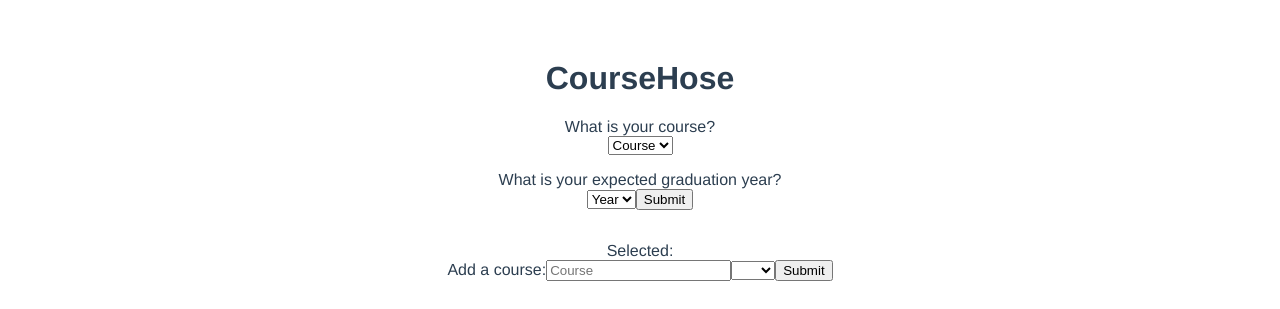
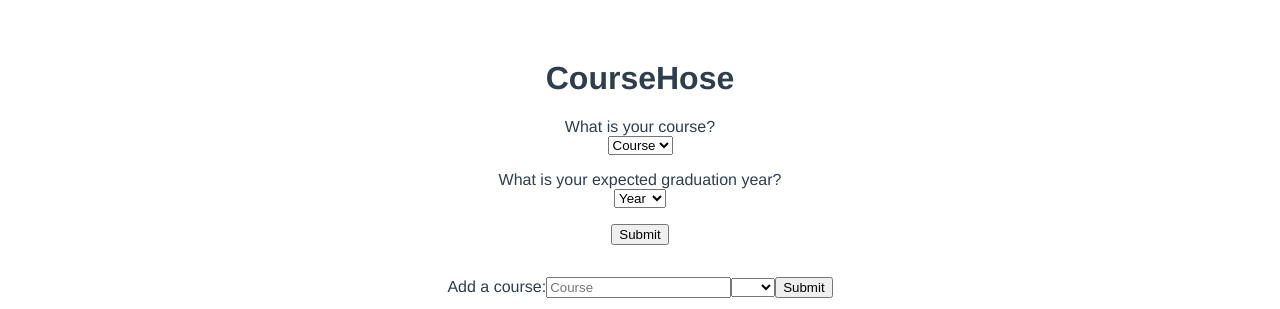
Before and after one commit to zhang-lucy/coursehose, a Vue app in the folder vue-app/: page / in a window 1280 px wide. Shown: the top 309 px of the page. Built offline with nearby package versions, Linux system fonts and the light colour scheme.

Commit message:
hard code things

```diff
--- a/vue-app/src/App.vue
+++ b/vue-app/src/App.vue
@@ -4,7 +4,11 @@
     <major-form :majors="majors"
     :years="years"/>
     <add-course @add:course="addCourse"/>
-    <road :semesters="semesters" @remove:course="removeCourse"/>
+    <road
+    :semesters="semesters"
+    :majors="majors"
+    @remove:course="removeCourse"
+    />
     <constraint-sidebar/>
   </div>
 </template>
@@ -29,7 +33,8 @@ export default {
         f20: [],
         s21: [],
       },
-      major: 0
+      majors: [{id: 0, value: "1"},{id:1, value: "2"},{id: 2, value: "6-1"},{id: 3, value: "6-3"},{id: 4, value: "18"}],
+      years: [{id: 0, value: 2021},{id: 1, value: 2022},{id: 2, value: 2023},{id: 3, value: 2024}]
     }
   },
   methods: {
--- a/vue-app/src/components/MajorForm.vue
+++ b/vue-app/src/components/MajorForm.vue
@@ -16,10 +16,9 @@
           <option disabled value="">Year</option>
           <option v-for="year in years" :key="year.id" :value="year">{{ year.value }}</option>
         </select>
-        <button>Submit</button>
       </div>
+      <button class="submit">Submit</button>
     </form>
-    <span>Selected: {{ year }}</span>
 
   </div>
 </template>
@@ -57,4 +56,8 @@
     display: block;
     margin-bottom: 1rem;
   }
+  .submit{
+    display: block;
+    margin:auto;
+  }
 </style>
```
